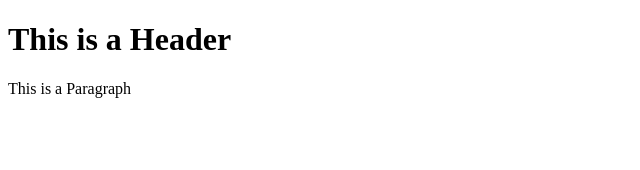
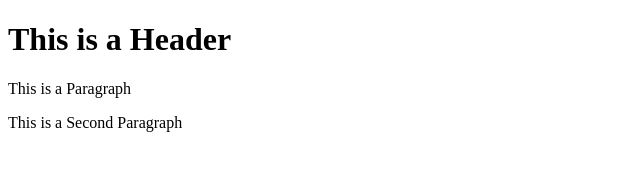
Before and after one commit to Andyroux/git-test, a plain HTML site: page index.html in a window 1280 px wide. Shown: the whole page, without its empty margins (0-640 px from the left). Drawn offline with Linux system fonts and the light colour scheme.

Commit message:
Third commit

```diff
--- a/index.html
+++ b/index.html
@@ -3,5 +3,6 @@
     <body>
         <h1>This is a Header</h1>
         <p>This is a Paragraph</p>
+        <p>This is a Second Paragraph</p>
     </body>
 </html>
```
